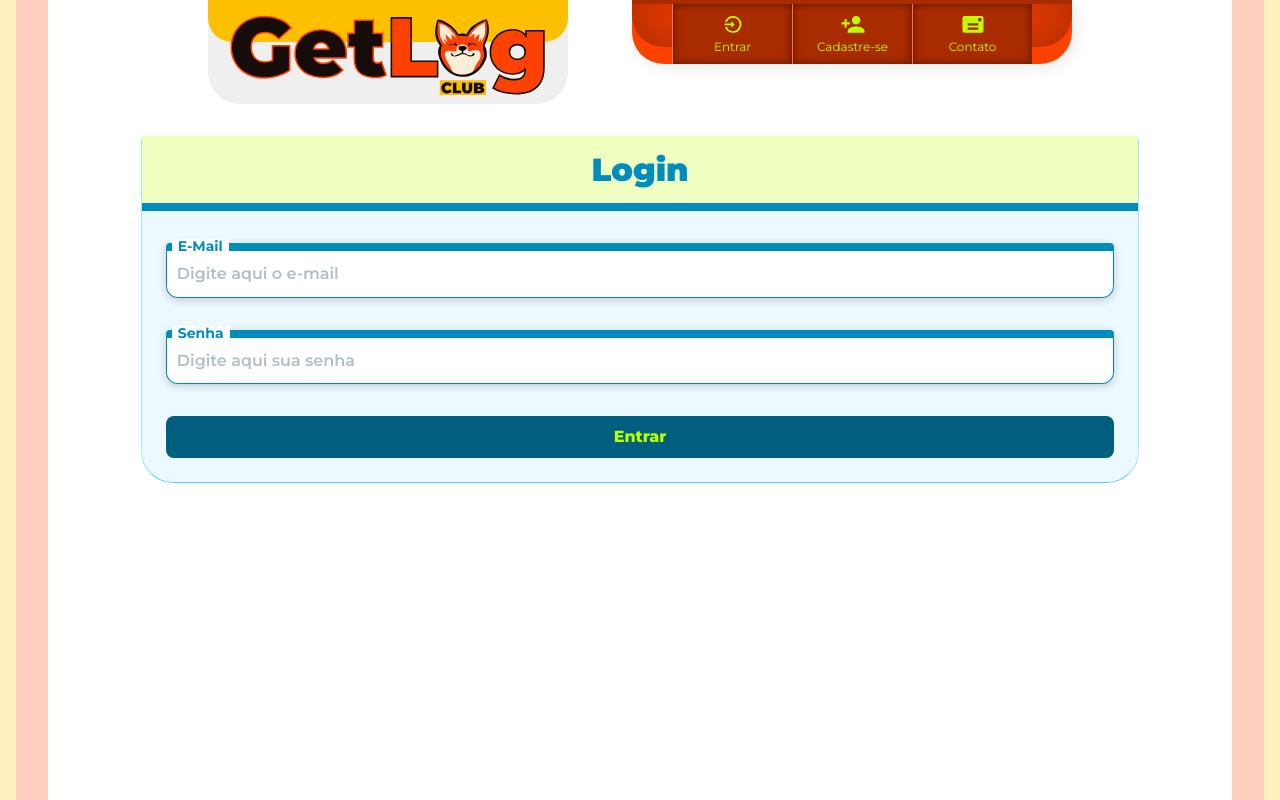
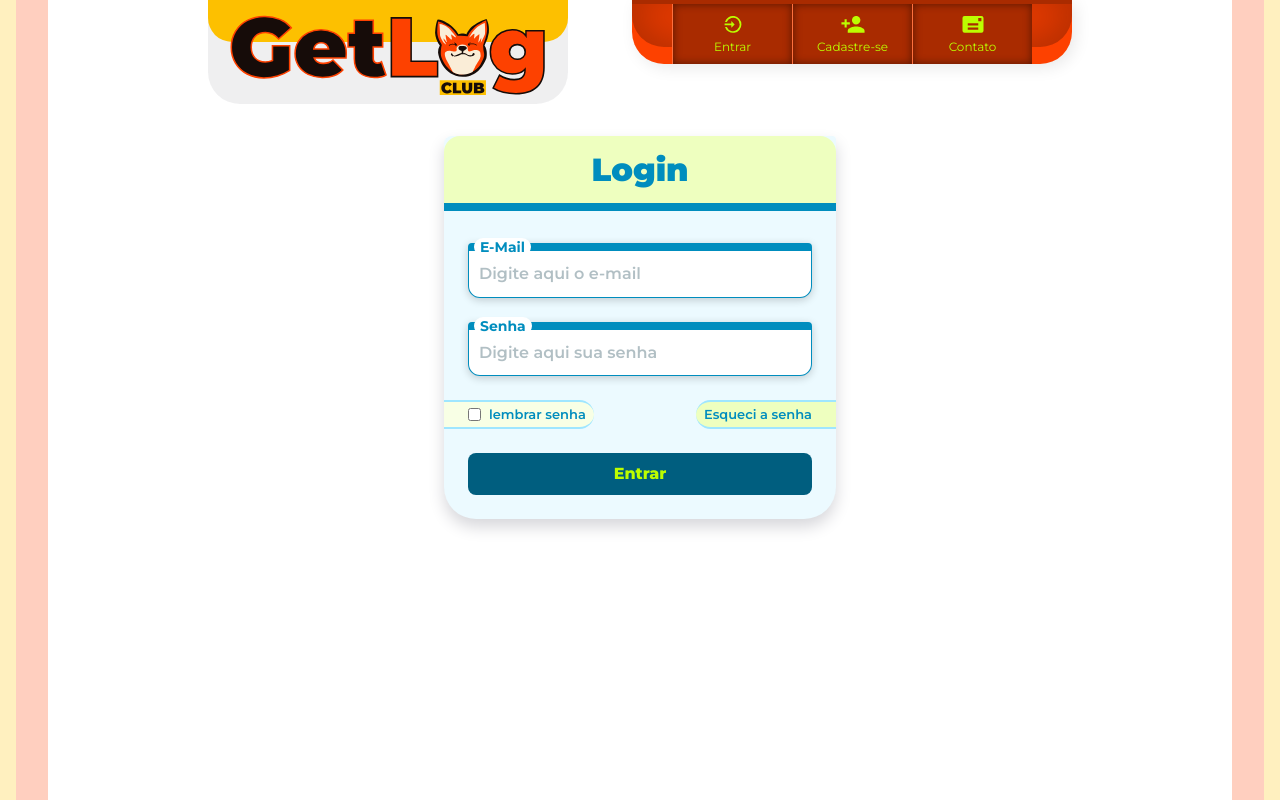
Before and after one commit to MarcelSussai/GetLogClubinDev, a Next.js app: page /login in a window 1280 px wide. Built offline with nearby package versions, Linux system fonts and the light colour scheme.

Commit message:
Login pronta

```diff
--- a/src/components/head.tsx
+++ b/src/components/head.tsx
@@ -13,7 +13,8 @@ const Head = (props: Props) => (
     <meta name="viewport" content="width=device-width, initial-scale=1" />
     <meta name="description" content={props.description || ''} />
     <meta name="keywords" content={props.keywords || ''} />
-
+    <link rel="icon" href="/favicon.ico" />
+    <link rel="shortcut sicon" href="/favicon.ico" />
     <link rel="preconnect" href="https://fonts.gstatic.com" />
     <link href="https://fonts.googleapis.com/css2?family=Montserrat:ital,wght@0,300;0,400;0,500;0,600;0,700;0,800;0,900;1,300;1,400;1,500;1,600;1,700;1,800;1,900&display=swap" rel="stylesheet" />
 
--- a/src/components/login/mainLogin.tsx
+++ b/src/components/login/mainLogin.tsx
@@ -1,10 +1,12 @@
-import { useContext, useEffect } from "react";
+import { useContext, useEffect, useState } from "react";
 import { AppCtx } from "../../contexts/ctxGlobal";
 import { S_btn_01 } from "../../styles/btns_S";
+import CheckBox_01 from "../../styles/checkBox_S";
 import InptText from "../../styles/inpts_S";
 import {
   S_mainLogin_main, S_mainLogin_section,
-  S_mainLogin_section_item, S_mainLogin_text_h1
+  S_mainLogin_section_item, S_mainLogin_text_h1,
+  S_a_esqueciSenha, S_a_container_esqueciSenha,
 } from "../../styles/login_S";
 
 
@@ -14,6 +16,7 @@ const txt_ph_email_label        = 'E-mail'
 const txt_ph_senha              = 'Digite aqui sua senha'
 const txt_ph_senha_label        = 'Senha'
 const txt_title                 = 'Login'
+const txt_esqueciSenha          = 'Esqueci a senha'
 
 const MainLogin = () => {
 
@@ -22,8 +25,16 @@ const MainLogin = () => {
     ctx_textPassLogin, setCtx_textPassLogin,
   } = useContext<any>(AppCtx)
 
-  const handleEmailLogin = (e) => setCtx_textEmailLogin(e.target.value)
-  const handleSenhaLogin = (e) => setCtx_textPassLogin(e.target.value)
+  const handleEmailLogin = (e) => {
+    e.preventDefault()
+    setCtx_textEmailLogin(e.target.value)
+  }
+  const handleSenhaLogin = (e) => {
+    e.preventDefault()
+    setCtx_textPassLogin(e.target.value)
+  }
+
+  const [tChk, setTChk] = useState(false)
 
   useEffect(() => {
     console.log(ctx_textEmailLogin)
@@ -33,15 +44,25 @@ const MainLogin = () => {
     console.log(ctx_textPassLogin)
   }, [ctx_textPassLogin])
 
+  useEffect(() => {
+    console.log(tChk)
+  }, [tChk])
+
+  const chkHandler = () => setTChk(!tChk)
+
   return (
   <>
     <S_mainLogin_main>
       <S_mainLogin_section>
         <S_mainLogin_text_h1>{txt_title}</S_mainLogin_text_h1>
         <S_mainLogin_section_item>
-          <InptText label={txt_ph_email_label} placeholder={txt_ph_email} onChangeFN={handleEmailLogin} />
-          <InptText label={txt_ph_senha_label} placeholder={txt_ph_senha} onChangeFN={handleSenhaLogin} />
+          <InptText id="emailLogin" label={txt_ph_email_label} placeholder={txt_ph_email} onChangeFN={handleEmailLogin} />
+          <InptText id="senhaLogin" label={txt_ph_senha_label} placeholder={txt_ph_senha} onChangeFN={handleSenhaLogin} />
         </S_mainLogin_section_item>
+        <S_a_container_esqueciSenha>
+          <CheckBox_01 chk={tChk} chkHandler={chkHandler} txt_label="lembrar senha" />
+          <S_a_esqueciSenha> {txt_esqueciSenha} </S_a_esqueciSenha>
+        </S_a_container_esqueciSenha>
         <S_btn_01>Entrar</S_btn_01>
       </S_mainLogin_section>
     </S_mainLogin_main>
--- a/src/styles/btns_S.tsx
+++ b/src/styles/btns_S.tsx
@@ -27,6 +27,7 @@ export const S_btn_geral = styled.button`
 
 export const S_btn_01 = styled.button`
   ${fontF}
+  ${cusTR('.2s')}
 
   font-weight: 800;
 
@@ -38,6 +39,11 @@ export const S_btn_01 = styled.button`
 
   border: none;
   border-radius: 8px;
+  cursor: pointer;
+
+  &:hover {
+    background: ${ ({theme}) => theme.colors.blue.c800 };
+  }
 
   ${cusMQ(375)} {
     margin: 8px 24px 24px 24px;
--- /dev/null
+++ b/src/styles/checkBox_S.tsx
@@ -0,0 +1,68 @@
+
+import { useContext, useEffect, useState } from 'react';
+import styled from 'styled-components';
+import { cusMQ, cusTR, fontF } from '../../stylesConfig';
+import { AppCtx } from '../contexts/ctxGlobal';
+
+const CheckboxContainer = styled.div`
+  ${fontF}
+
+  font-size: 11px;
+  font-weight: 600;
+
+  display: flex;
+  flex-direction: row;
+  align-items: center;
+
+
+  background: ${ ({theme}) => theme.colors.green.c100 };
+  padding: 2px 8px 2px 8px;
+
+  width: 120px;
+
+  border-top-right-radius: 16px;
+  border-bottom-right-radius: 16px;
+  border-bottom: solid 2px ${ ({theme}) => theme.colors.blue.c300 };
+  border-top: solid 2px ${ ({theme}) => theme.colors.blue.c300 };
+
+  color: ${ ({theme}) => theme.colors.blue.c600 };
+  cursor: pointer;
+
+
+  ${cusMQ(375)} {
+    font-size: 13px;
+    width: unset;
+  }
+  ${cusMQ(425)} {
+    padding: 2px 8px 2px 24px;
+  }
+`
+
+const S_chkbox_01 = styled.input.attrs({type: 'checkbox' })`
+  margin: 0 8px 0 0;
+  cursor: pointer;
+`
+
+const S_label = styled.label`
+  cursor: pointer;
+`
+
+const CheckBox_01 = (props) => {
+
+  const { id, txt_label, chkHandler, chk} = props
+
+
+  return (
+  <>
+    <CheckboxContainer onClick={chkHandler}>
+      <S_chkbox_01 id={id} checked={chk} onChange={chkHandler} />
+      <S_label htmlFor={id}>
+        {txt_label || '_teste'}
+      </S_label>
+    </CheckboxContainer>
+  </>
+);
+
+}
+
+export default CheckBox_01;
--- a/src/styles/inpts_S.tsx
+++ b/src/styles/inpts_S.tsx
@@ -61,15 +61,19 @@ const S_label = styled.label`
   text-transform: capitalize;
 
   position: absolute;
-  top: -4px;
+  top: -5px;
   left: 6px;
 
-  padding: 0 6px 0 6px;
+  padding: 2px 6px 2px 6px;
 
   background: ${ ({theme}) => theme.colors.white };
 
   line-height: 1;
 
+  /* border-top-left-radius: 12px;
+  border-top-right-radius: 12px; */
+
+  border-radius: 12px;
 
 `
 
--- a/src/styles/login_S.tsx
+++ b/src/styles/login_S.tsx
@@ -22,22 +22,27 @@ export const S_mainLogin_section = styled.section`
 
   background: ${ ({theme}) => theme.colors.blue.c100 };
 
-  border: solid 1px ${ ({theme}) => theme.colors.blue.c400 };
+  /* border: solid 1px ${ ({theme}) => theme.colors.blue.c300 }; */
   border-top: none;
-  border-left: solid 1px ${ ({theme}) => theme.colors.blue.c300 };
-  border-right: solid 1px ${ ({theme}) => theme.colors.blue.c300 };
-
+  /* border-left: solid 1px ${ ({theme}) => theme.colors.blue.c300 };
+  border-right: solid 1px ${ ({theme}) => theme.colors.blue.c300 }; */
   border-bottom-left-radius: 32px;
   border-bottom-right-radius: 32px;
-  border-top-left-radius: 4px;
+  border-top-left-radius: 8px;
   border-top-right-radius: 4px;
+
+  box-shadow: 0 8px 16px ${ ({theme}) => theme.colors.gray.c200 };
+
+  ${cusMQ(512)} {
+    width: 392px;
+  }
 `
 
 export const S_mainLogin_section_item = styled.div`
   width: 100%;
   display: flex;
   flex-direction: column;
-  gap: 32px;
+  gap: 24px;
   padding: 16px 16px 8px 16px;
 
   ${cusMQ(375)} {
@@ -54,6 +59,8 @@ export const S_mainLogin_text_h1 = styled.h1`
 
   text-align: center;
 
+  border-top-left-radius: 16px;
+  border-top-right-radius: 16px;
   border-bottom: solid 8px ${ ({theme}) => theme.colors.blue.c600 };
 
   color: ${ ({theme}) => theme.colors.blue.c600 };
@@ -63,3 +70,49 @@ export const S_mainLogin_text_h1 = styled.h1`
   padding: 8px;
 
 `
+
+export const S_a_esqueciSenha = styled.a`
+  ${fontF}
+  ${cusTR('.2s')}
+
+  font-size: 11px;
+  font-weight: 600;
+
+  background: ${ ({theme}) => theme.colors.green.c200 };
+  padding: 2px 8px 2px 8px;
+  display: flex;
+  align-items: center;
+  border-top-left-radius: 16px;
+  border-bottom-left-radius: 16px;
+  border-top: solid 2px ${ ({theme}) => theme.colors.blue.c300 };
+  border-bottom: solid 2px ${ ({theme}) => theme.colors.blue.c300 };
+
+  color: ${ ({theme}) => theme.colors.blue.c600 };
+  cursor: pointer;
+
+  &:hover {
+    border-top: solid 2px ${ ({theme}) => theme.colors.green.p300 };
+    border-bottom: solid 2px ${ ({theme}) => theme.colors.green.p300 };
+    color: ${ ({theme}) => theme.colors.green.p300 };
+    background: ${ ({theme}) => theme.colors.blue.c800 };
+  }
+
+  ${cusMQ(375)} {
+    font-size: 13px;
+  }
+  ${cusMQ(425)} {
+    padding: 2px 24px 2px 8px;
+  }
+`
+
+export const S_a_container_esqueciSenha = styled.div`
+
+  width: 100%;
+
+  display: flex;
+  flex-direction: row;
+  justify-content: space-between;
+
+
+
+`
```
Also changed, not shown: src/components/login/mainRecoveryPass.tsx (added, +13 -0 lines), src/components/login/mainRegister.tsx (added, +13 -0 lines), 1 other file (tests, documents, lock files or other folders).
